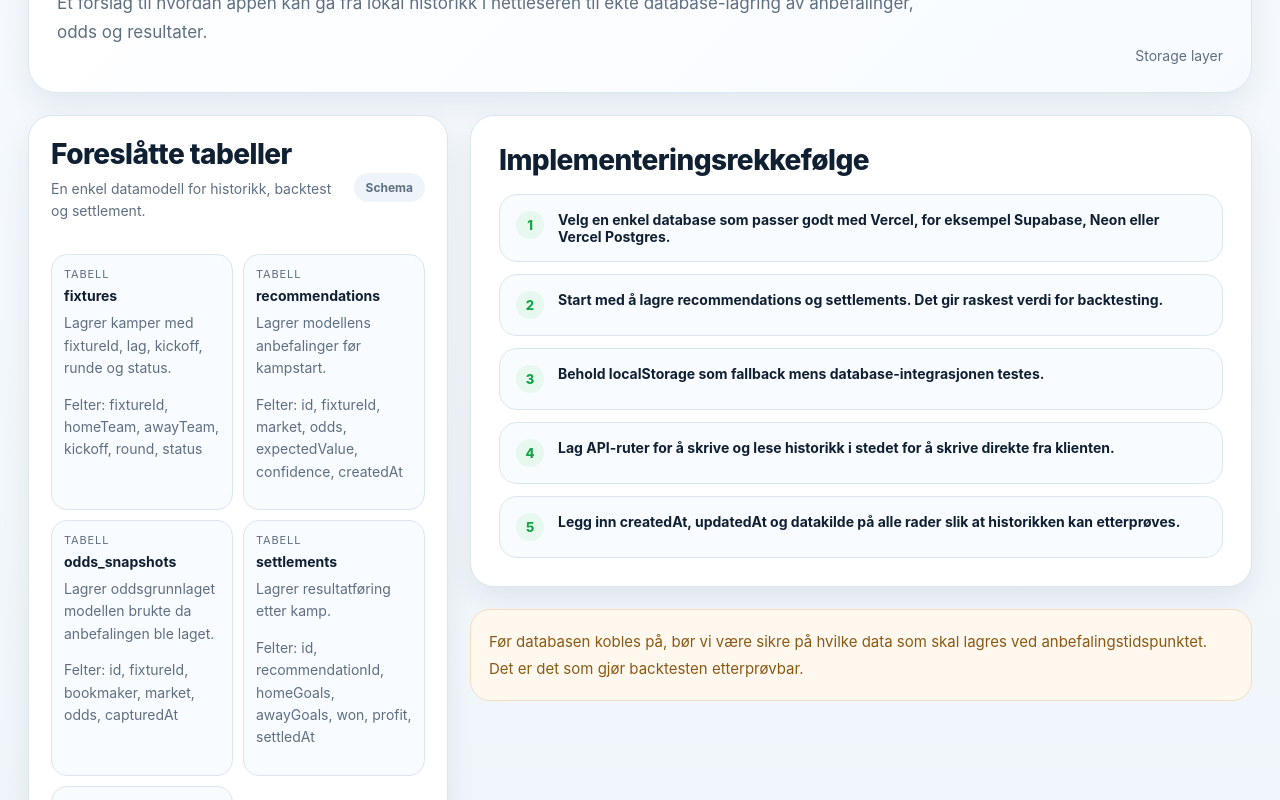
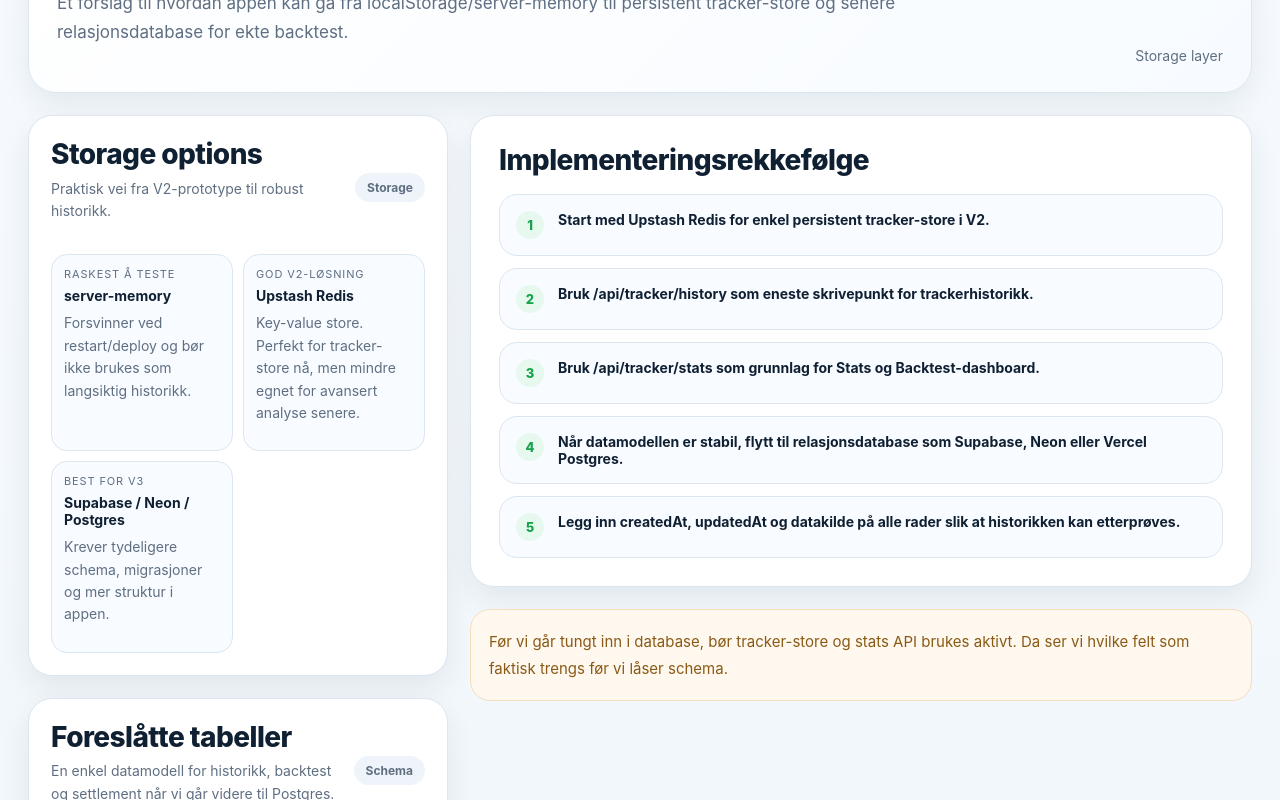
Before and after one commit to hakonnilsen157-commits/PL-betting-model, a Next.js app in the folder pl-vercel-v1/: page /database in a window 1280 px wide. Shown: the part 340-1140 px from the top of the page. Built offline with nearby package versions, Linux system fonts and the light colour scheme.

Commit message:
Expand database plan with storage options

```diff
--- a/pl-vercel-v1/app/database/page.tsx
+++ b/pl-vercel-v1/app/database/page.tsx
@@ -27,11 +27,29 @@ const tables = [
 ];
 
 const databaseSteps = [
-  'Velg en enkel database som passer godt med Vercel, for eksempel Supabase, Neon eller Vercel Postgres.',
-  'Start med å lagre recommendations og settlements. Det gir raskest verdi for backtesting.',
-  'Behold localStorage som fallback mens database-integrasjonen testes.',
-  'Lag API-ruter for å skrive og lese historikk i stedet for å skrive direkte fra klienten.',
+  'Start med Upstash Redis for enkel persistent tracker-store i V2.',
+  'Bruk /api/tracker/history som eneste skrivepunkt for trackerhistorikk.',
+  'Bruk /api/tracker/stats som grunnlag for Stats og Backtest-dashboard.',
+  'Når datamodellen er stabil, flytt til relasjonsdatabase som Supabase, Neon eller Vercel Postgres.',
   'Legg inn createdAt, updatedAt og datakilde på alle rader slik at historikken kan etterprøves.',
+];
+
+const storageOptions = [
+  {
+    title: 'server-memory',
+    strength: 'Raskest å teste',
+    weakness: 'Forsvinner ved restart/deploy og bør ikke brukes som langsiktig historikk.',
+  },
+  {
+    title: 'Upstash Redis',
+    strength: 'God V2-løsning',
+    weakness: 'Key-value store. Perfekt for tracker-store nå, men mindre egnet for avansert analyse senere.',
+  },
+  {
+    title: 'Supabase / Neon / Postgres',
+    strength: 'Best for V3',
+    weakness: 'Krever tydeligere schema, migrasjoner og mer struktur i appen.',
+  },
 ];
 
 export default function DatabasePage() {
@@ -43,7 +61,7 @@ export default function DatabasePage() {
             <div className="eyebrow">Premier League Betting Model</div>
             <h1 className="hero-title">Database plan</h1>
             <p className="hero-subtitle">
-              Et forslag til hvordan appen kan gå fra lokal historikk i nettleseren til ekte database-lagring av anbefalinger, odds og resultater.
+              Et forslag til hvordan appen kan gå fra localStorage/server-memory til persistent tracker-store og senere relasjonsdatabase for ekte backtest.
             </p>
           </div>
           <div className="updated-at">Storage layer</div>
@@ -55,8 +73,28 @@ export default function DatabasePage() {
           <section className="list-card">
             <div className="list-card-header">
               <div>
+                <h2 className="section-title" style={{ marginBottom: 0 }}>Storage options</h2>
+                <p className="section-subtitle">Praktisk vei fra V2-prototype til robust historikk.</p>
+              </div>
+              <div className="badge-soft">Storage</div>
+            </div>
+
+            <div className="metrics-grid" style={{ marginTop: 14 }}>
+              {storageOptions.map((option) => (
+                <div key={option.title} className="metric-pill" style={{ textAlign: 'left' }}>
+                  <div className="metric-pill-label">{option.strength}</div>
+                  <div className="metric-pill-value">{option.title}</div>
+                  <p className="section-subtitle" style={{ marginTop: 8 }}>{option.weakness}</p>
+                </div>
+              ))}
+            </div>
+          </section>
+
+          <section className="list-card">
+            <div className="list-card-header">
+              <div>
                 <h2 className="section-title" style={{ marginBottom: 0 }}>Foreslåtte tabeller</h2>
-                <p className="section-subtitle">En enkel datamodell for historikk, backtest og settlement.</p>
+                <p className="section-subtitle">En enkel datamodell for historikk, backtest og settlement når vi går videre til Postgres.</p>
               </div>
               <div className="badge-soft">Schema</div>
             </div>
@@ -90,7 +128,7 @@ export default function DatabasePage() {
           </section>
 
           <section className="warning-box">
-            Før databasen kobles på, bør vi være sikre på hvilke data som skal lagres ved anbefalingstidspunktet. Det er det som gjør backtesten etterprøvbar.
+            Før vi går tungt inn i database, bør tracker-store og stats API brukes aktivt. Da ser vi hvilke felt som faktisk trengs før vi låser schema.
           </section>
         </aside>
       </section>
```
